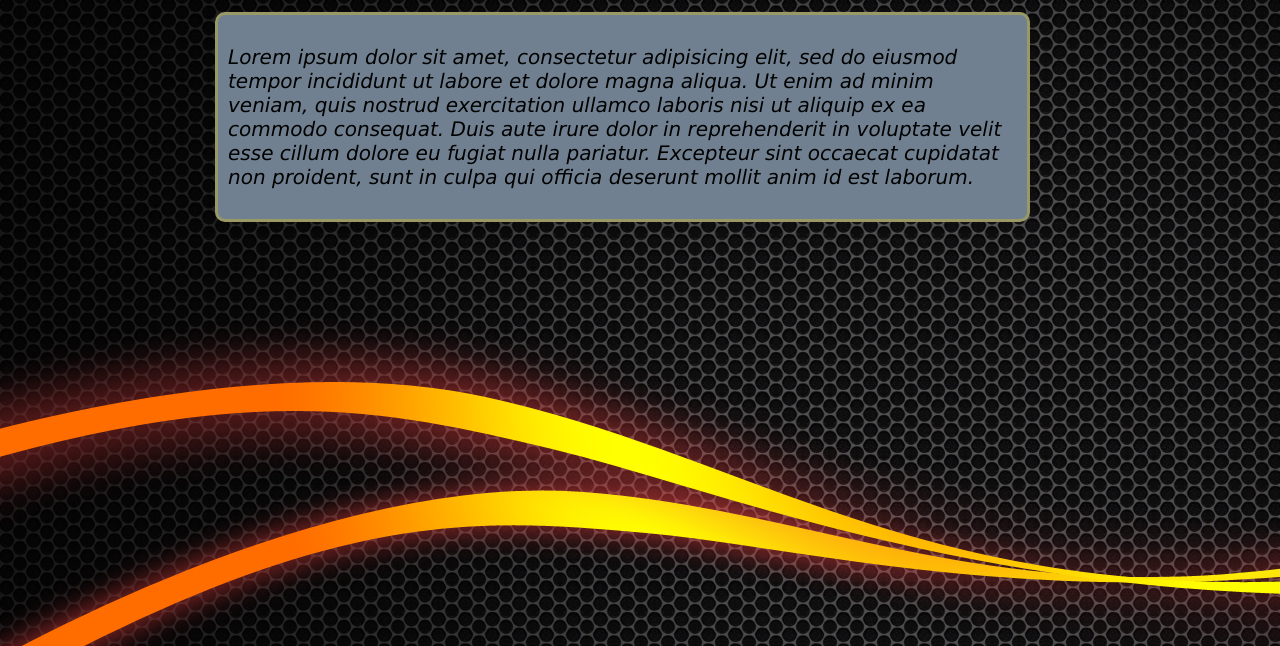
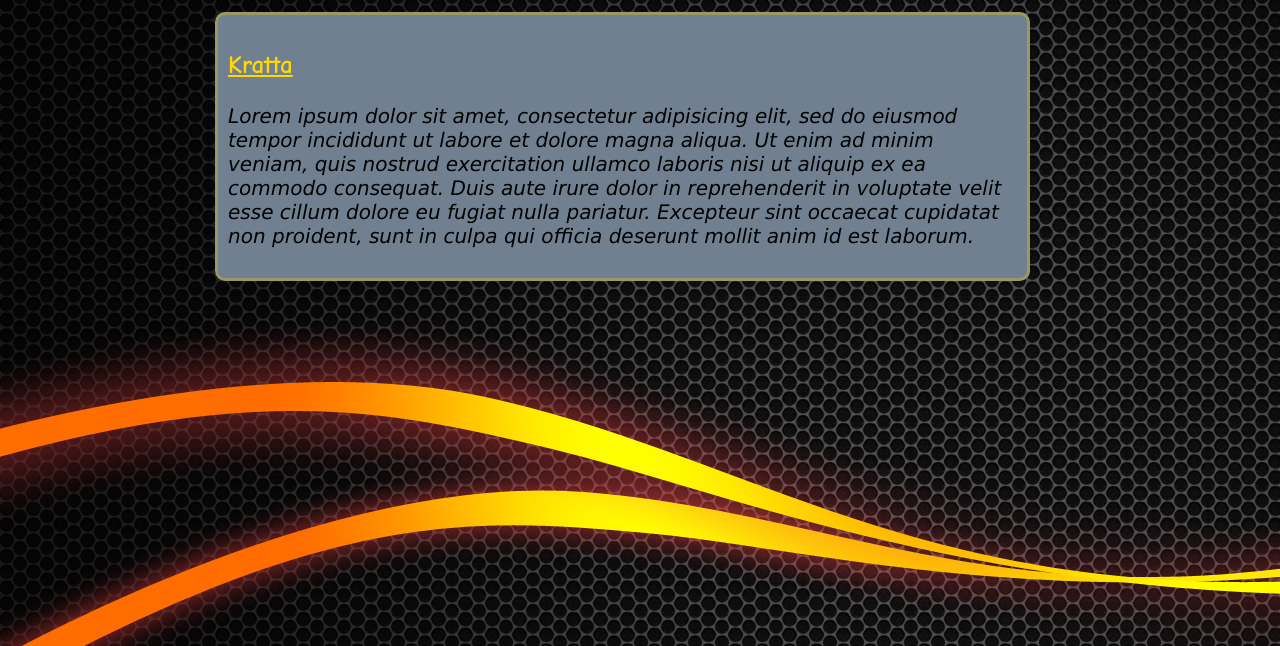
Before and after one commit to Humlesnurr/Bananrepublik, a plain HTML site: page index2.html in a window 1280 px wide. Shown: the part 154-800 px from the top of the page. Drawn offline with Linux system fonts and the light colour scheme.

Commit message:
lade till en h3 i index 2, samt lorem ipsum

```diff
--- a/index2.html
+++ b/index2.html
@@ -25,6 +25,7 @@
 		</nav>
 
 	<div class="container">
+		<h3>Kratta</h3>
 		<p>
 			Lorem ipsum dolor sit amet, consectetur adipisicing elit, sed do eiusmod
 			tempor incididunt ut labore et dolore magna aliqua. Ut enim ad minim veniam,
@@ -34,6 +35,7 @@
 			proident, sunt in culpa qui officia deserunt mollit anim id est laborum.
 		</p>
 
+
 	</div>
 
 </body>
--- a/stil.css
+++ b/stil.css
@@ -43,6 +43,13 @@ h1{
 	font-family: "lucida grande";
 	font-size: 20px;
 	padding: 10px;
+}
+.container h3{
+	font-family: "Comic sans MS";
+	font-size: 25px;
+	color: #ffd800;
+	font-style: normal;
+	text-decoration: underline;
 }
 
 nav{
```
Lines whose indentation alone changed are shown as unchanged.
